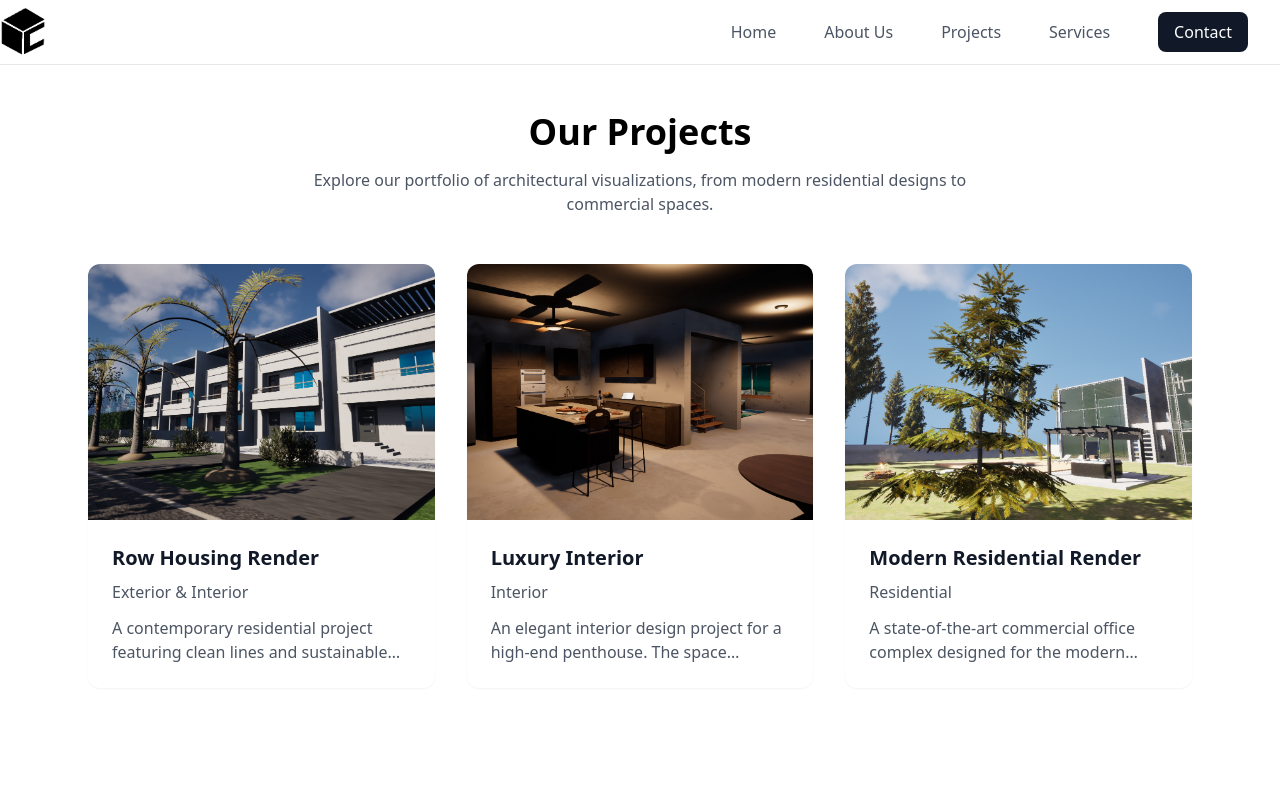
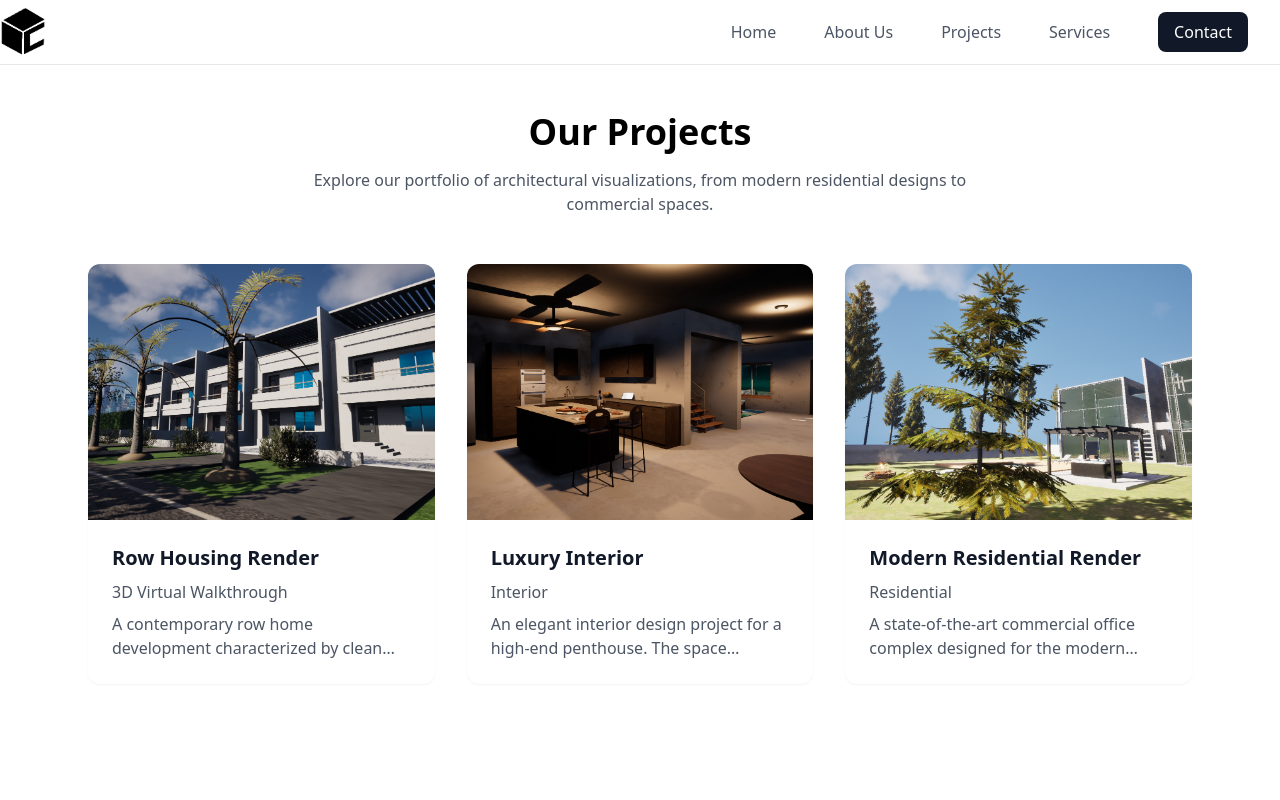
Before and after one commit to haydenhunter-projects/cc3d.website, a Next.js app: page /projects in a window 1280 px wide. Shown: the top 800 px of the page. Built offline with nearby package versions, Linux system fonts and the light colour scheme.

Commit message:
version 1.2 Fill out row housing render information

```diff
--- a/app/projects/[slug]/page.js
+++ b/app/projects/[slug]/page.js
@@ -81,9 +81,6 @@ export default async function ProjectPage({ params }) {
                   ))}
                 </ul>
                 <div className="mt-4 pt-4 border-t border-gray-200">
-                  <p className="text-gray-600">
-                    <span className="font-semibold">Location:</span> {project.location}
-                  </p>
                 </div>
               </div>
             </div>
--- a/app/projects/data.js
+++ b/app/projects/data.js
@@ -1,15 +1,16 @@
 export const projects = {
   "row-housing-render": {
     title: "Row Housing Render",
-    category: "Exterior & Interior",
+    category: "3D Virtual Walkthrough",
     video: "https://www.youtube.com/watch?v=x__SCxowBYs",
     image: "/row_home_render_thumbnail.png",
-    description: "A contemporary residential project featuring clean lines and sustainable design. This modern villa combines luxury living with environmental consciousness, incorporating large windows for natural light and energy-efficient systems throughout.",
+    description: "A contemporary row home development characterized by clean lines, cohesive urban design, and sustainable architecture. This project blends modern aesthetics with eco-friendly materials to create functional, energy-efficient living spaces in a thoughtfully planned community.",
     details: [
       "4,500 square feet of living space",
       "Sustainable materials and solar integration",
-      "Infinity pool with ocean views",
-      "Smart home automation"
+      "5 Bathrooms",
+      "5 Bedrooms",
+      "Spacious living areas"
     ],
   },
   "luxury-interior": {
--- a/app/projects/page.js
+++ b/app/projects/page.js
@@ -30,7 +30,6 @@ export default function ProjectsPage() {
                   <div className="p-6">
                     <h3 className="font-semibold text-xl text-gray-900 mb-2">{project.title}</h3>
                     <p className="text-gray-600 mb-2">{project.category}</p>
-                    <p className="text-gray-500 text-sm mb-3">{project.location}</p>
                     <p className="text-gray-600 line-clamp-2">{project.description}</p>
                   </div>
                 </div>
```
